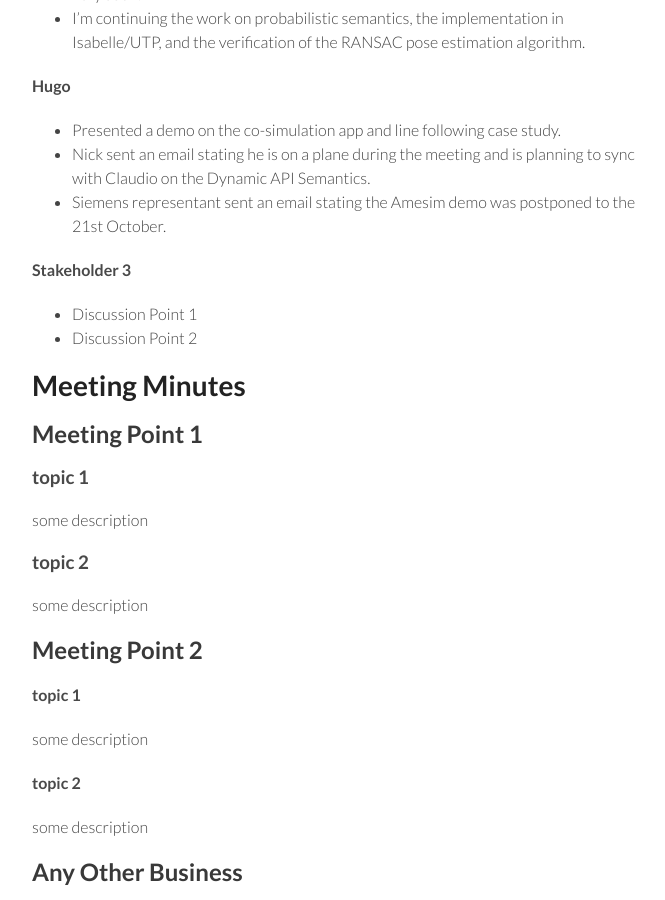
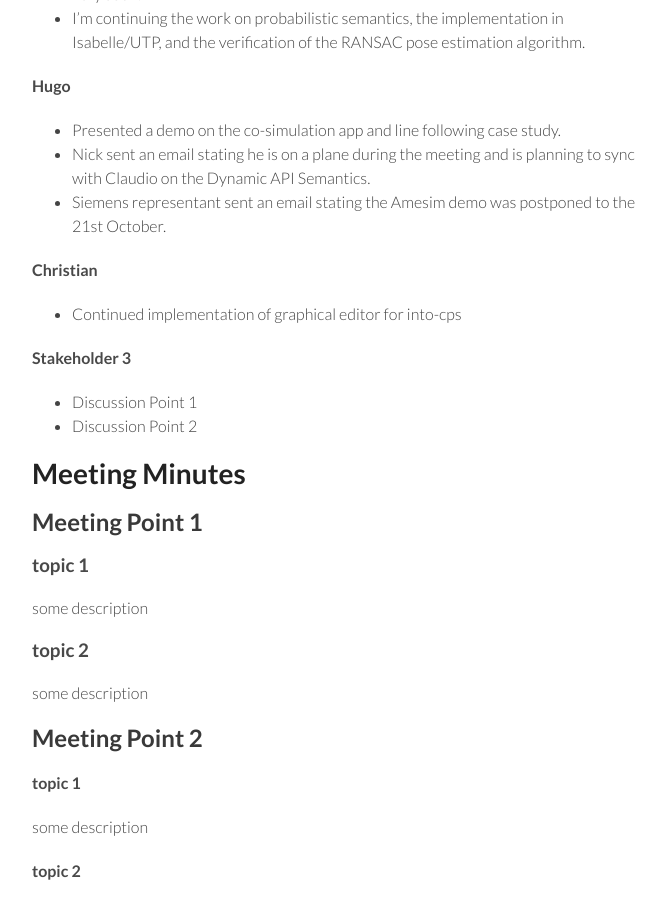
Before and after one commit to digitaltwincentre/digitaltwincentre.github.io, a Jekyll site: the page built from _biweeklies/Biweekly-4.md, in a window 1280 px wide and 900 px high, scrolled down 1046 px. Shown: the whole window, without its empty margins (418-1083 px from the left). Built offline with Jekyll 4.4.1, drawn with Linux system fonts in a browser that asks for light colours; nearby versions of some CDN libraries.

Commit message:
Update Biweekly-4.md

```diff
--- a/_biweeklies/Biweekly-4.md
+++ b/_biweeklies/Biweekly-4.md
@@ -46,6 +46,9 @@ private information must be stored elsewhere.  -->
 * Nick sent an email stating he is on a plane during the meeting and is planning to sync with Claudio on the Dynamic API Semantics.
 * Siemens representant sent an email stating the Amesim demo was postponed to the 21st October.
 
+#### Christian
+* Continued implementation of graphical editor for into-cps
+
 #### Stakeholder 3
 * Discussion Point 1
 * Discussion Point 2
```
